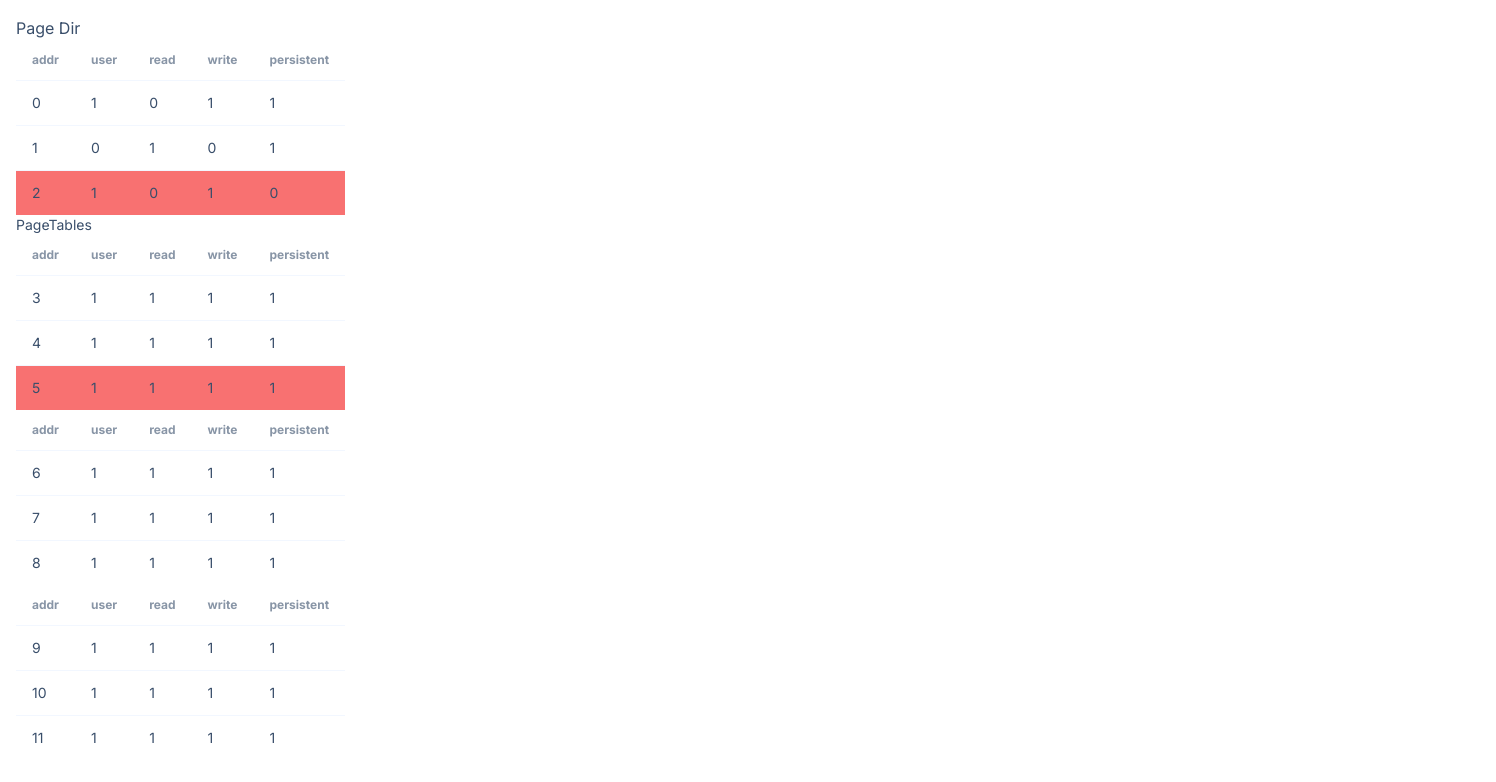
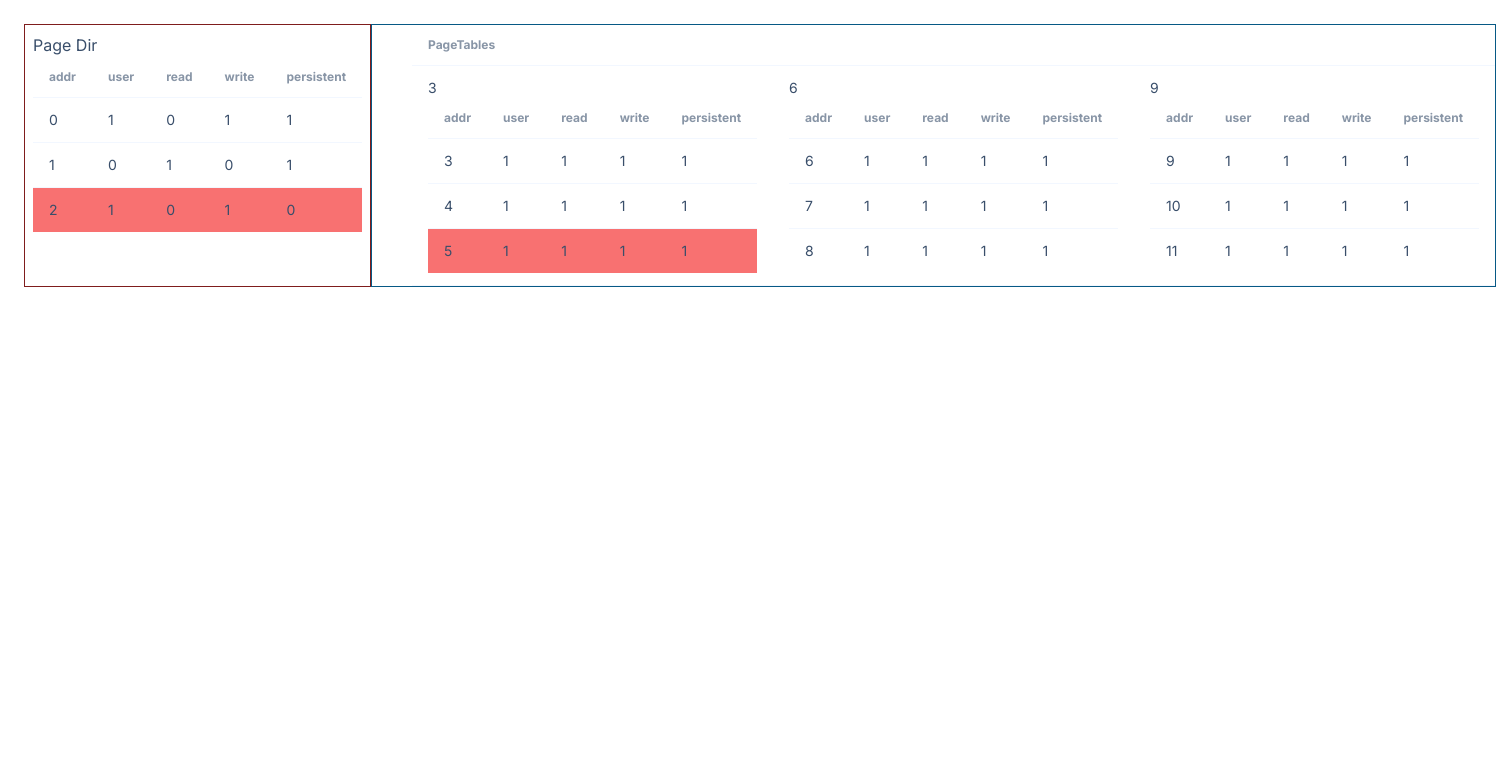
Before and after one commit to Escape9002/paging_demo, a Next.js app in the folder paging-demo/: page /users in a window 1280 px wide. Shown: the top 782 px of the page, 1496 px wide, since content can reach past the window. Built offline with nearby package versions, Linux system fonts and the light colour scheme.

Commit message:
colorfull ^^

```diff
--- a/paging-demo/src/app/users/PageTableView.tsx
+++ b/paging-demo/src/app/users/PageTableView.tsx
@@ -11,9 +11,10 @@ interface props {
 function PageTableView(props: props) {
   const pageDirectory = props.pageDirectory;
   const pageTables = props.pageTables;
+
   return (
-    <>
-      <div>
+    <div className=" p-2 flex flex-row">
+      <div className="p-2 border border-red-900">
         <TableRenderer
           tableName="Page Dir"
           table={pageDirectory.table}
@@ -21,15 +22,29 @@ function PageTableView(props: props) {
         />
       </div>
 
-      <div>
-        <div className="table table-bordered w-auto">
-          <h1> PageTables</h1>
-          {pageTables.map((table) => (
-            <TableRenderer tableName="" table={table.table} markedId={5} />
-          ))}
-        </div>
+      <div className="pl-10 border border-sky-800">
+        <table className="table table-auto table-bordered w-auto">
+          <thead>
+            <tr>
+              <th>PageTables</th>
+            </tr>
+          </thead>
+          <tbody>
+            <tr>
+              {pageTables.map((table) => (
+                <td>
+                  <TableRenderer
+                    tableName={table.table[0][0].toString()}
+                    table={table.table}
+                    markedId={5}
+                  />
+                </td>
+              ))}
+            </tr>
+          </tbody>
+        </table>
       </div>
-    </>
+    </div>
   );
 }
 
--- a/paging-demo/src/app/users/TableRenderer.tsx
+++ b/paging-demo/src/app/users/TableRenderer.tsx
@@ -1,5 +1,4 @@
 import React from "react";
-
 interface table {
   tableName: string;
   table: number[][];
```
